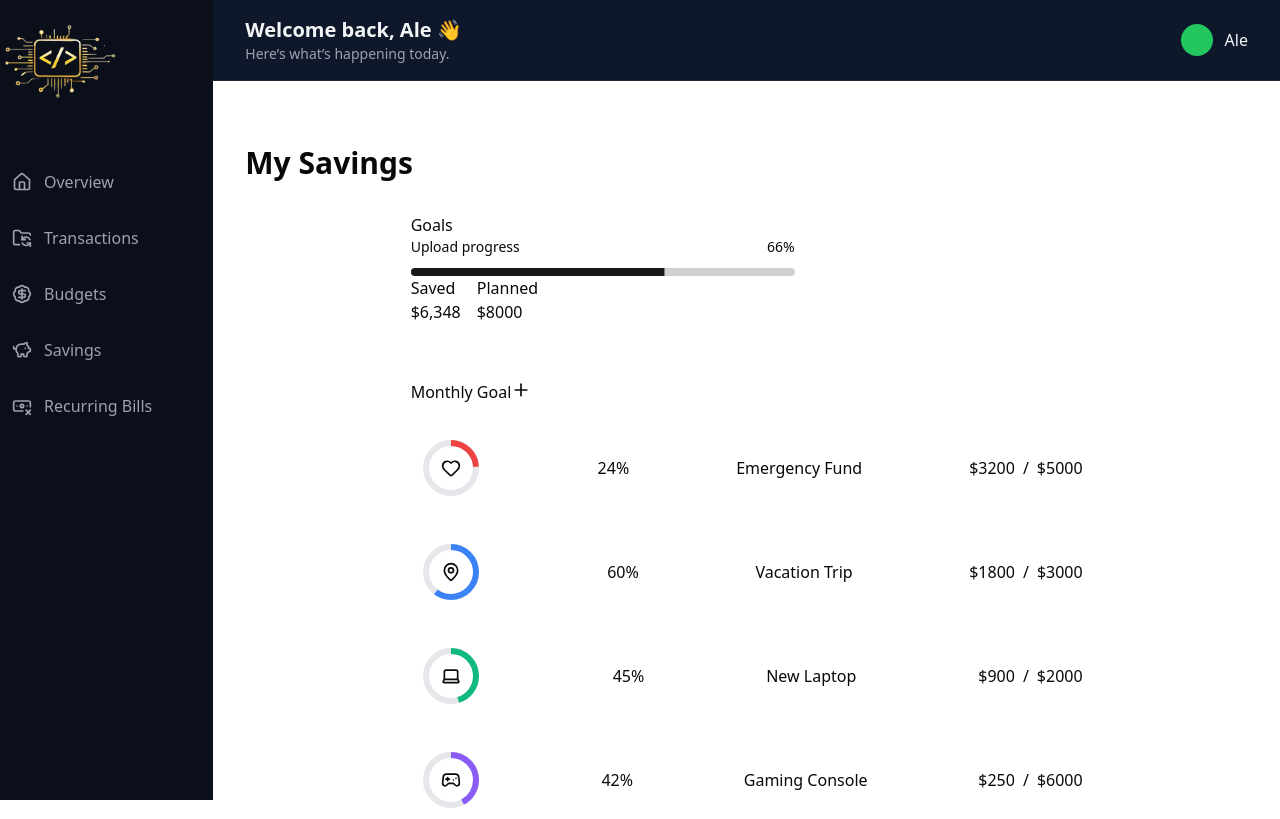
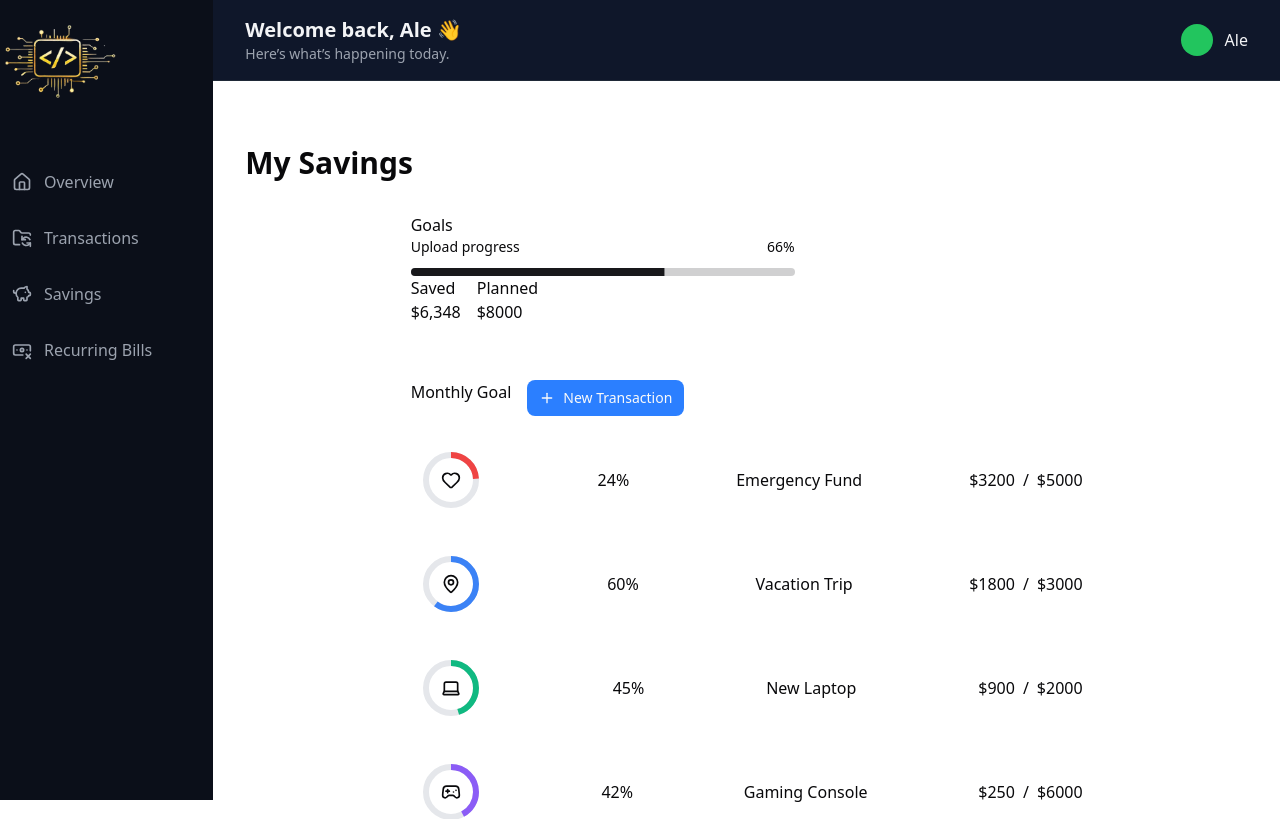
Before and after one commit to Aleji0309/proyectaPersonalFinanceApp, a Next.js app: page /savings in a window 1280 px wide. Shown: the top 819 px of the page. Built offline with nearby package versions, Linux system fonts and the light colour scheme.

Commit message:
savings page refactorerd

```diff
--- a/src/app/savings/page.js
+++ b/src/app/savings/page.js
@@ -1,10 +1,12 @@
 import SavingsContainer from "@/components/savings/SavingsContainer";
+import { CardContainer } from "@/components/layout/CardContainer";
 
 export default function showSavings() {
   return (
     <>
       <h2 className="text-3xl mb-8 my-8 font-bold">My Savings</h2>
 
+
       <SavingsContainer />
     </>
   );
--- a/src/components/layout/Sidebar.jsx
+++ b/src/components/layout/Sidebar.jsx
@@ -59,7 +59,7 @@ export const Sidebar = () => {
           <span>Transactions</span>
         </Link>
 
-        <Link
+        {/* <Link
           href="/budgets"
           className="group flex items-center gap-3 rounded-r-lg w-3xs  px-3 py-2
                     text-(--text-secondary)
@@ -74,7 +74,7 @@ export const Sidebar = () => {
                     transition-colors"
           />
           <span>Budgets</span>
-        </Link>
+        </Link> */}
 
         <Link
           href="/savings"
--- a/src/components/savings/SavingsContainer.jsx
+++ b/src/components/savings/SavingsContainer.jsx
@@ -3,6 +3,7 @@ import { Field, FieldLabel } from "@/components/ui/field";
 import { Progress } from "@/components/ui/progress";
 import { Plus} from "lucide-react";
 import { SavingsGoalCard } from "./SavingsGoalCard";
+import { Button } from "@/components/ui/button";
 
 
 const savingsMock = [
@@ -51,9 +52,11 @@ const savingsMock = [
 const SavingsContainer = () => {
   return (
     <>
-      <div className="savings-containers">
+
+      <div className="savings-containers a">
         <div className="savings-header">
           <h3>Goals</h3>
+
           <div className="progress-container">
             <Field className="w-full max-w-sm">
               <FieldLabel htmlFor="progress-upload">
@@ -75,9 +78,11 @@ const SavingsContainer = () => {
           </div>
 
           <div className="savings-info mt-14">
-            <div className="saving-header flex">
+            <div className="saving-header flex gap-4">
               <h3>Monthly Goal</h3>
-              <Plus size={20} />
+               <Button className="bg-blue-500">
+              <Plus size={20} /> New Transaction
+            </Button>
             </div>
 
             <div className="savings-data">
--- a/src/components/savings/SavingsGoalCard.jsx
+++ b/src/components/savings/SavingsGoalCard.jsx
@@ -5,7 +5,6 @@ export const SavingsGoalCard = ({ data }) => {
   return (
     <>
       <div>
-
         {data.map((dataSaving) => {
           return (
             <div key={dataSaving.name} className="mt-6">
@@ -16,19 +15,14 @@ export const SavingsGoalCard = ({ data }) => {
                   color={dataSaving.color}
                 ></ProgressRing>
                 <p>{dataSaving.progress}%</p>
-              <div className="base-circle"> {dataSaving.name}</div>
-              <div className="flex gap-2">
-                <div className="amount-container flex gap-2 justify-center items-center ">
-                <div className="saved-amount">${dataSaving.saved}</div> <p>/</p>
-                <div className="saved-amount">${dataSaving.goal}</div>
+                <div className="base-circle"> {dataSaving.name}</div>
+                <div className="flex gap-2">
+                  <div className="amount-container flex gap-2 justify-center items-center ">
+                    <div className="saved-amount">${dataSaving.saved}</div>{" "}
+                    <p>/</p>
+                    <div className="saved-amount">${dataSaving.goal}</div>
+                  </div>
                 </div>
-
-
-              </div>
-
-
-
-
               </div>
             </div>
           );
```
